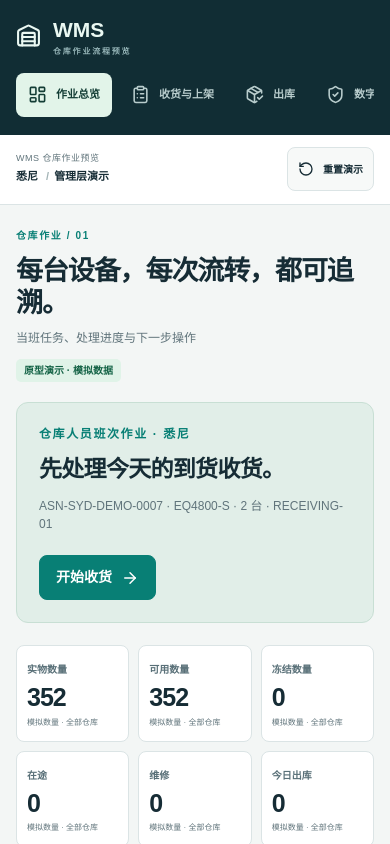
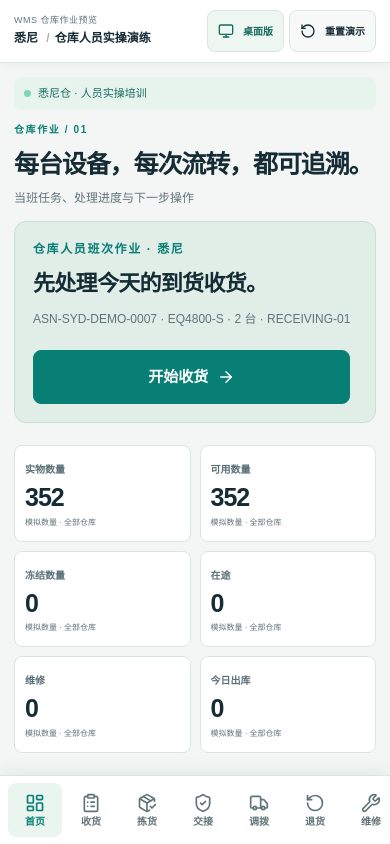
Before and after one commit to DouglasMooooo/lightweight-multi-warehouse-wms, a Next.js app: page /demo in a window 390 px wide. Shown: the top 844 px of the page. Built offline with nearby package versions, Linux system fonts and the light colour scheme.

Commit message:
feat(demo): add touch-friendly PDA operator mode

```diff
--- a/app/demo/demo.css
+++ b/app/demo/demo.css
@@ -173,6 +173,10 @@
   align-items: center;
   gap: 15px;
 }
+.demo-topbar-actions { display: flex; align-items: center; gap: 8px; }
+.demo-mode-toggle { font-size: 12px !important; background: #edf6f1 !important; color: #176b5f !important; }
+.pda-shift-strip { display: none; }
+.pda-dock { display: none; }
 .demo-topbar > div > span {
   display: block;
   font-size: 11px;
@@ -518,6 +522,37 @@
   font-family: monospace;
   font-size: 14px;
 }
+.pda-mode .demo-sidebar { display: none; }
+.pda-mode .demo-main { width: min(100%, 520px); margin: 0 auto; min-height: 100vh; background: #f3f6f5; box-shadow: 0 0 32px #19362a12; }
+.pda-mode .demo-topbar { position: sticky; top: 0; z-index: 30; padding: 10px 14px; min-height: 62px; box-shadow: 0 2px 8px #18382a0b; }
+.pda-mode .demo-topbar > div > span { font-size: 9px; }
+.pda-mode .demo-topbar b { font-size: 12px; }
+.pda-mode .demo-topbar-actions { gap: 5px; }
+.pda-mode .demo-mode-toggle,.pda-mode .demo-reset { min-height: 42px; padding: 8px 10px !important; font-size: 10px !important; }
+.pda-mode .demo-content { padding: 14px 14px 28px; }
+.pda-mode .demo-heading { margin-bottom: 14px; }
+.pda-mode .demo-heading h1 { font-size: 25px; }
+.pda-mode .demo-heading > .demo-tag { margin-top: 8px; }
+.pda-mode .pda-shift-strip { display: block; padding: 8px 10px; margin: 0 0 12px; border-radius: 7px; background: #e7f4ee; color: #176b5f; font-size: 11px; }
+.pda-mode .pda-shift-strip .demo-live-dot { margin-right: 7px; }
+.pda-mode .demo-panel { padding: 17px 15px; border-radius: 12px; }
+.pda-mode .demo-two-col,.pda-mode .demo-three-col,.pda-mode .demo-issues { grid-template-columns: 1fr; gap: 0; }
+.pda-mode .demo-two-col > .demo-action-panel { order: -1; }
+.pda-mode .demo-field input,.pda-mode .demo-field select,.pda-mode .demo-field textarea { min-height: 52px; font-size: 16px; }
+.pda-mode .demo-field textarea { min-height: 112px; }
+.pda-mode .demo-scan { margin: 14px 0 18px; }
+.pda-mode .demo-scan label > div { min-height: 66px; border-width: 3px; }
+.pda-mode .demo-scan input { min-height: 60px; font-size: 20px; padding: 14px 12px; }
+.pda-mode .demo-scan button,.pda-mode .demo-primary,.pda-mode .demo-secondary { min-height: 54px; width: 100%; font-size: 15px; }
+.pda-mode .demo-hint { padding: 13px; margin: 14px 0; font-size: 12px; }
+.pda-mode .demo-shift-tasks { grid-template-columns: 1fr; gap: 8px; }
+.pda-mode .demo-shift-tasks button { min-height: 64px; }
+.pda-mode .pda-dock { position: fixed; z-index: 40; display: flex; left: 50%; bottom: 0; transform: translateX(-50%); width: min(100%, 520px); padding: 7px max(8px, env(safe-area-inset-right)) calc(7px + env(safe-area-inset-bottom)) max(8px, env(safe-area-inset-left)); gap: 2px; overflow-x: auto; overscroll-behavior-x: contain; scrollbar-width: none; background: #fff; border-top: 1px solid #dbe4e5; box-shadow: 0 -4px 16px #19362a12; }
+.pda-mode .pda-dock::-webkit-scrollbar { display: none; }
+.pda-mode .pda-dock button { display: flex; flex: 1 0 54px; min-width: 54px; min-height: 54px; padding: 5px 3px; flex-direction: column; gap: 3px; border: 0; background: transparent; color: #61747a; font-size: 10px; }
+.pda-mode .pda-dock button.active { color: #087f75; background: #eaf5ef; }
+.pda-mode .pda-dock button span { line-height: 1.2; }
+.pda-mode .demo-footer { padding-bottom: 96px; }
 .demo-scan button {
   width: 100%;
   margin-top: 12px;
@@ -1278,6 +1313,18 @@
     margin-bottom: 15px;
   }
 }
+@media (max-width: 760px) {
+  .leadership-demo.pda-mode { display: block; min-height: 100dvh; padding-bottom: env(safe-area-inset-bottom); }
+  .pda-mode .demo-main { width: 100%; box-shadow: none; padding-bottom: 74px; }
+  .pda-mode .demo-heading > .demo-tag { display: none; }
+  .pda-mode .demo-metrics { grid-template-columns: repeat(2,minmax(0,1fr)); }
+  .pda-mode .demo-hero { padding: 18px; }
+  .pda-mode .demo-hero h2 { font-size: 22px; }
+  .pda-mode .demo-two-col > .demo-action-panel { order: 0; }
+  .pda-mode .demo-flow { flex-wrap: nowrap; overflow-x: auto; }
+  .pda-mode .demo-flow > div { flex: 0 0 145px; }
+  .pda-mode .demo-batch-item { min-height: 56px; }
+}
 @media print {
   body * {
     visibility: hidden;
--- a/components/demo/leadership-demo.tsx
+++ b/components/demo/leadership-demo.tsx
@@ -6,6 +6,7 @@ import {
   useEffect,
   useRef,
   useState,
+  useSyncExternalStore,
   type FormEvent,
   type ReactNode,
 } from "react";
@@ -25,6 +26,8 @@ import {
   Warehouse,
   Wrench,
   ClipboardList,
+  Smartphone,
+  Monitor,
 } from "lucide-react";
 import {
   auditDemo,
@@ -77,6 +80,16 @@ const pages = [
   ],
 ] as const;
 type Page = (typeof pages)[number][0];
+const pdaPages = [
+  ["Overview", LayoutDashboard, "首页"],
+  ["Inbound & Putaway", ClipboardList, "收货"],
+  ["Outbound", PackageCheck, "拣货"],
+  ["Digital Pickup", ShieldCheck, "交接"],
+  ["Transfer", Truck, "调拨"],
+  ["Faulty Return", RotateCcw, "退货"],
+  ["Repair → Good", Wrench, "维修"],
+  ["SN Trace", ScanLine, "追溯"],
+] as const;
 const date = (at: string) =>
   new Intl.DateTimeFormat("zh-CN", {
     timeZone: "Australia/Sydney",
@@ -87,6 +100,13 @@ const date = (at: string) =>
     hour12: false,
   }).format(new Date(at));
 const readable = (value: string) => value.replaceAll("_", " ");
+const subscribeToViewport = (onChange: () => void) => {
+  const media = window.matchMedia("(max-width: 760px)");
+  media.addEventListener("change", onChange);
+  return () => media.removeEventListener("change", onChange);
+};
+const getMobileViewport = () => window.matchMedia("(max-width: 760px)").matches;
+const getDesktopViewport = () => false;
 function Panel({
   title,
   children,
@@ -155,6 +175,13 @@ export function LeadershipDemo() {
   const [service] = useState(() => new LeadershipDemoService());
   const [session, setSession] = useState(() => service.read());
   const [page, setPage] = useState<Page>("Overview");
+  const isMobileViewport = useSyncExternalStore(
+    subscribeToViewport,
+    getMobileViewport,
+    getDesktopViewport,
+  );
+  const [pdaModeOverride, setPdaModeOverride] = useState<boolean | null>(null);
+  const pdaMode = pdaModeOverride ?? isMobileViewport;
   const [notice, setNotice] = useState<{ text: string; error: boolean } | null>(
     null,
   );
@@ -240,6 +267,7 @@ export function LeadershipDemo() {
   function navigate(next: Page) {
     setPage(next);
     setNotice(null);
+    if (pdaMode) window.scrollTo({ top: 0, behavior: "smooth" });
   }
   function reset() {
     setSession(service.reset());
@@ -276,7 +304,7 @@ export function LeadershipDemo() {
       ? "Ready for Pickup"
       : "To prepare";
   return (
-    <div className="leadership-demo" lang="zh-CN">
+    <div className={`leadership-demo ${pdaMode ? "pda-mode" : ""}`} lang="zh-CN">
       <aside className="demo-sidebar">
         <Link className="demo-brand" href="/demo">
           <Warehouse size={30} />
@@ -322,15 +350,22 @@ export function LeadershipDemo() {
             <span>{zh("WMS Workflow Preview")}</span>
             <b>
               {zh(warehouseContext)} <span>/</span>
-              {zh("Leadership demo")}
+              {zh("Warehouse operator demo")}
             </b>
           </div>
-          <button className="demo-reset" onClick={reset}>
-            <RotateCcw size={16} />
-            {zh("Reset Demo")}
-          </button>
+          <div className="demo-topbar-actions">
+            <button className="demo-mode-toggle" onClick={() => setPdaModeOverride(!pdaMode)} aria-pressed={pdaMode}>
+              {pdaMode ? <Monitor size={16} /> : <Smartphone size={16} />}
+              {zh(pdaMode ? "Desktop view" : "PDA mode")}
+            </button>
+            <button className="demo-reset" onClick={reset}>
+              <RotateCcw size={16} />
+              {zh("Reset Demo")}
+            </button>
+          </div>
         </header>
         <main key={generation} className="demo-content">
+          {pdaMode && <div className="pda-shift-strip"><span className="demo-live-dot" />{zh("Sydney warehouse · operator training")}</div>}
           <div className="demo-heading">
             <div>
               <p className="demo-eyebrow">
@@ -2037,6 +2072,16 @@ export function LeadershipDemo() {
             </span>
           </footer>
         </main>
+        {pdaMode && (
+          <nav className="pda-dock" aria-label={zh("PDA task navigation")}>
+            {pdaPages.map(([name, Icon, label]) => (
+              <button key={name} onClick={() => navigate(name)} className={page === name ? "active" : ""} aria-current={page === name ? "page" : undefined} aria-label={zh(name)}>
+                <Icon size={20} />
+                <span>{zh(label)}</span>
+              </button>
+            ))}
+          </nav>
+        )}
       </div>
     </div>
   );
--- a/i18n/demo-zh.ts
+++ b/i18n/demo-zh.ts
@@ -1,6 +1,11 @@
 /** Presentation-only Chinese. Business identifiers and domain codes stay unchanged. */
 const entries: Record<string, string> = {
   Overview: "作业总览",
+  "PDA mode": "PDA 模式",
+  "Desktop view": "桌面版",
+  "PDA task navigation": "PDA 作业导航",
+  "Sydney warehouse · operator training": "悉尼仓 · 人员实操培训",
+  "Warehouse operator demo": "仓库人员实操演练",
   "Inbound & Putaway": "收货与上架",
   "Your shift, your tasks, and the next action": "当班任务、处理进度与下一步操作",
   "Receive an ASN, verify serials and put stock away": "核对到货单、验收序列号并完成收货上架",
```
Also changed, not shown: 1 other file (tests, documents, lock files or other folders).
